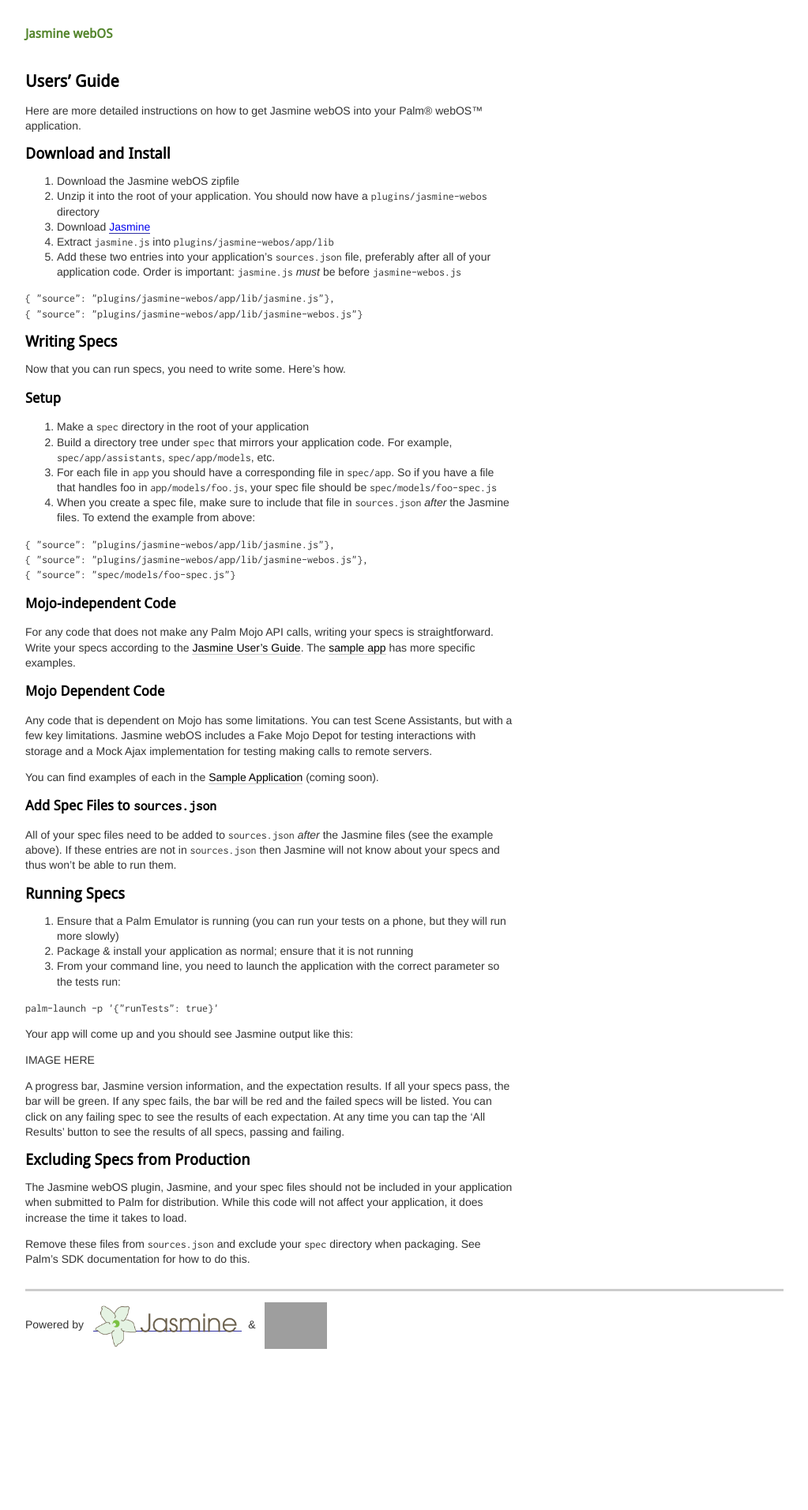
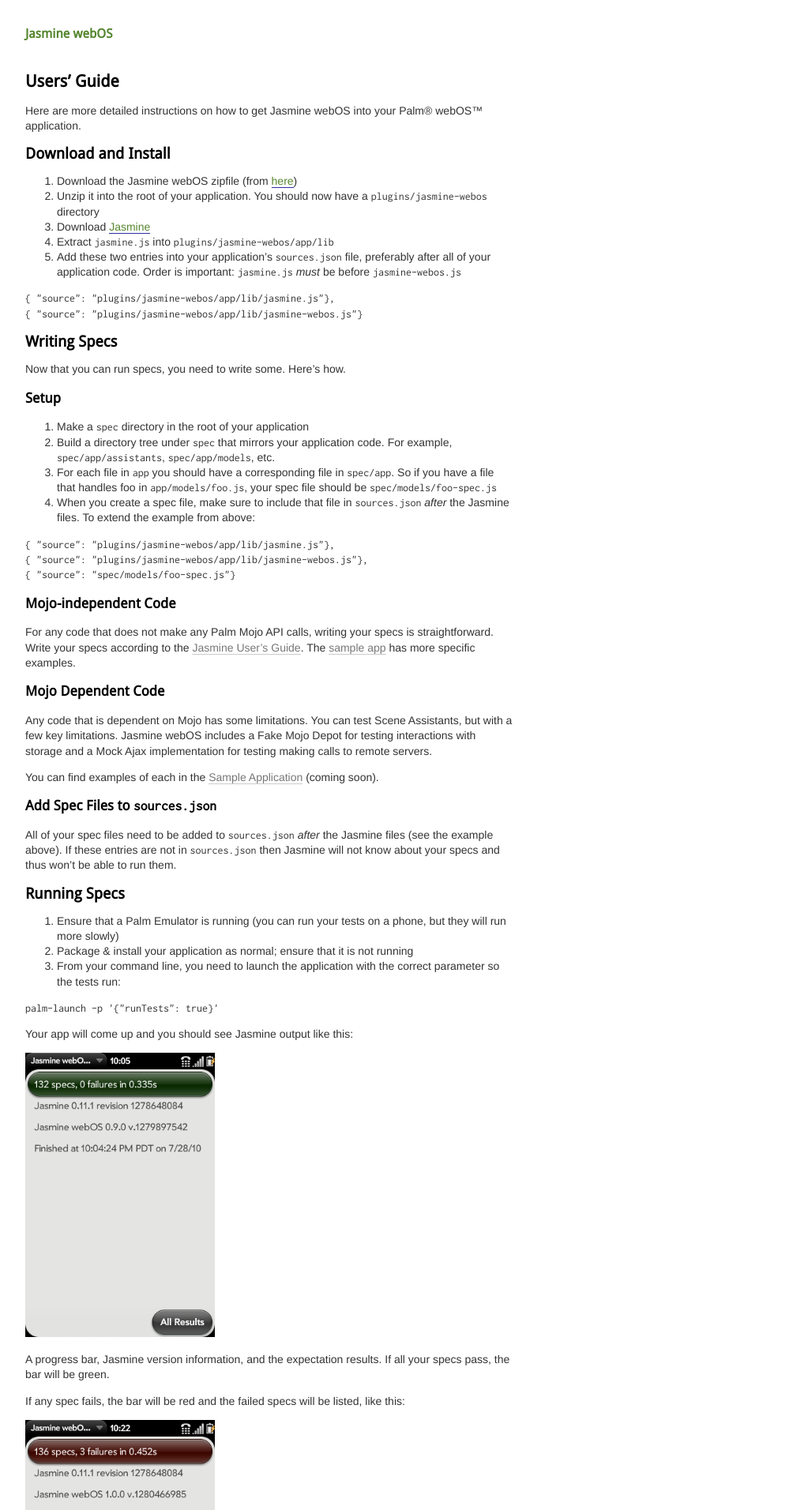
Before and after one commit to pivotalexperimental/jasmine-webos, a Jekyll site: the page built from guide.html.markdown, in a window 1280 px wide. Shown: the top 1912 px of the page at 79% size, without its empty margins (128-1151 px from the left). Built offline with Jekyll 4.4.1, drawn with Linux system fonts in a browser that asks for light colours; Markdown is read by kramdown in place of the engine named in the settings; before the commit the page ends 1716 px from its top, so only the background shows below that; some of the changed text lies outside the part shown; grey boxes are pictures that could not be loaded.

Commit message:
edits, adding images, etc.

```diff
--- a/css/screen.css
+++ b/css/screen.css
@@ -26,6 +26,7 @@
 }
 a
 {
+	color: #55862e;
   text-decoration:none;
   border-bottom: solid 1px #3030a2;
 }
@@ -36,7 +37,7 @@
 }
 
 a:visited{
-  color: #000;
+  color: #777;
   border-bottom: solid 1px #ccc;
 }
 
@@ -113,8 +114,9 @@
 	vertical-align: middle;
 	height: 59px;
 }
-footer a {
-	text-decoration: none;
+footer a,
+footer a:visited {
+  border-bottom: none;
 }
 
 ul.posts
--- a/guide.html.markdown
+++ b/guide.html.markdown
@@ -10,7 +10,7 @@
 
 ## Download and Install
 
-  1. Download the Jasmine webOS zipfile
+  1. Download the Jasmine webOS zipfile (from [here](index.html))
   1. Unzip it into the root of your application. You should now have a `plugins/jasmine-webos` directory
   1. Download [Jasmine](http://pivotal.github.com/jasmine)
   1. Extract `jasmine.js` into `plugins/jasmine-webos/app/lib`
@@ -58,12 +58,24 @@
 
 Your app will come up and you should see Jasmine output like this:
 
-IMAGE HERE
+<img src="img/green_short.png" title="Green!" alt="Passing Specs in webOS UI" style="width:240px;">
 
-A progress bar, Jasmine version information, and the expectation results. If all your specs pass, the bar will be green. If any spec fails, the bar will be red and the failed specs will be listed. You can click on any failing spec to see the results of each expectation. At any time you can tap the 'All Results' button to see the results of all specs, passing and failing.
+A progress bar, Jasmine version information, and the expectation results. If all your specs pass, the bar will be green.
+
+If any spec fails, the bar will be red and the failed specs will be listed, like this:
+
+<img src="img/red.png" title="Green!" alt="Passing Specs in webOS UI" style="width:240px;">
+
+You can tap on any failed spec to see a list of all it's failing expectations, numbered, like this:
+
+<img src="img/red_spec.png" title="Green!" alt="Passing Specs in webOS UI" style="width:240px;">
+
+At any time you can tap the 'All Results' button to see the results of all specs, passing and failing.
+
+<img src="img/green_long.png" title="Green!" alt="Passing Specs in webOS UI" style="width:240px;">
 
 ## Excluding Specs from Production
 
-The Jasmine webOS plugin, Jasmine, and your spec files should not be included in your application when submitted to Palm for distribution. While this code will not affect your application, it does increase the time it takes to load.
+The Jasmine webOS plugin, Jasmine, and your spec files should not be included in your application when submitted to Palm for distribution. While this code will not affect your application, it does increase the package size and the time it takes the app to load.
 
 Remove these files from `sources.json` and exclude your `spec` directory when packaging. See Palm's SDK documentation for how to do this.
```
Also changed, not shown: index.html.markdown (+11 -4 lines).
